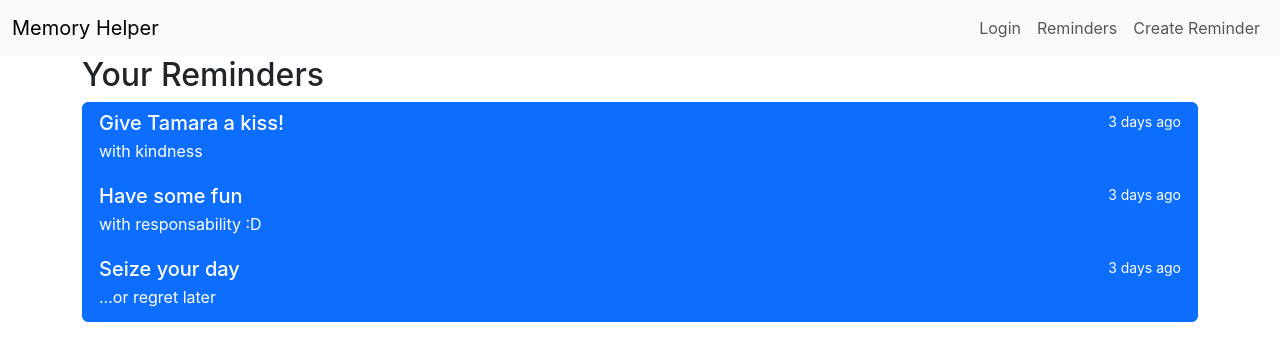
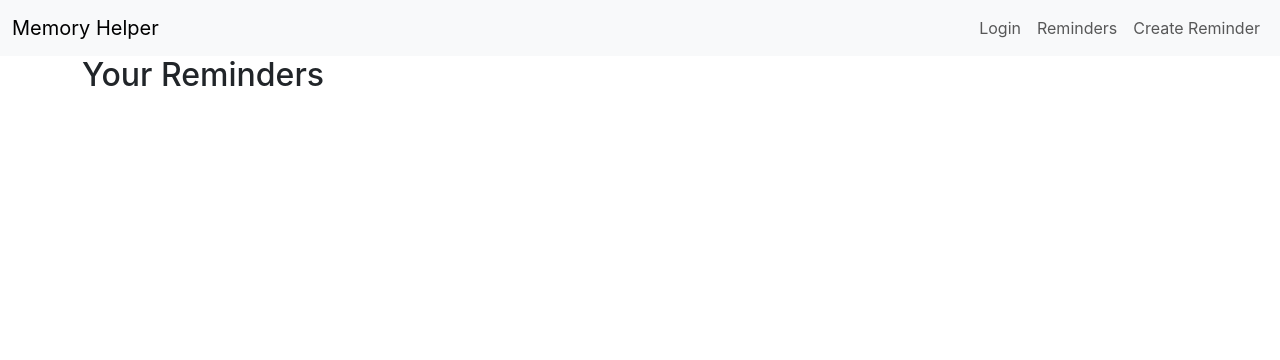
Before and after one commit to lopezatn/memory-helper, a React (Create React App) app: page /reminders in a window 1280 px wide. Shown: the top 360 px of the page. Built offline with nearby package versions, Linux system fonts and the light colour scheme.

Commit message:
Functionality of New-Reminders added with redux

```diff
--- a/src/components/inputField/InputField.jsx
+++ b/src/components/inputField/InputField.jsx
@@ -1,12 +1,12 @@
 import React from 'react';
 
-const InputField = ({onChange, onKeyDown, placeholder}) => {
+const InputField = ({name, value, onChange, onKeyDown, placeholder}) => {
 
 
 
     return (
         <label className="">
-            <input className='text-center' onChange={onChange} onKeyDown={onKeyDown} placeholder={placeholder}/>
+            <input name={name} value={value} className='text-center' onChange={onChange} onKeyDown={onKeyDown} placeholder={placeholder}/>
         </label>
     )
 }
--- a/src/components/newReminder/NewReminder.jsx
+++ b/src/components/newReminder/NewReminder.jsx
@@ -6,11 +6,18 @@ import { useDispatch } from "react-redux";
 import { createReminder } from "../../redux/slices/reminderSlice";
 
 const NewReminder = () => {
-  const [reminder, newReminder] = useState("");
+  const [reminder, newReminder] = useState({ title: "", description: "" });
   const dispatch = useDispatch();
 
   const handleNewReminder = (event) => {
-    newReminder(event.target.value);
+    const { name, value } = event.target;
+    newReminder((prevReminder) => ({
+      ...prevReminder,
+      [name]: value,
+    }));
+    console.log("name: ", name);
+    console.log("value: ", value);
+    console.log(reminder);
   };
 
   const handleKeyDown = (event) => {
@@ -32,7 +39,16 @@ const NewReminder = () => {
       <Navigation />
       <main className="container">
         <h2>New Reminder:</h2>
-        <InputField onChange={handleNewReminder} onKeyDown={handleKeyDown} />
+        <InputField
+          name="title"
+          onChange={handleNewReminder}
+          onKeyDown={handleKeyDown}
+        />
+        <InputField
+          name="description"
+          onChange={handleNewReminder}
+          onKeyDown={handleKeyDown}
+        />
         <Button
           className="btn btn-outline-primary"
           type="button"
--- a/src/components/reminders/Reminders.jsx
+++ b/src/components/reminders/Reminders.jsx
@@ -14,8 +14,9 @@ const Reminders = () => {
       <main className="container">
         <h2>Your Reminders</h2>
         <div className="list-group">
-          {reminders.map((reminder) => (
+          {reminders.map((reminder, index) => (
             <a
+              key={index}
               href="#"
               className="list-group-item list-group-item-action active"
               aria-current="true"
@@ -24,7 +25,7 @@ const Reminders = () => {
                 <h5 className="mb-1">{reminder.title}</h5>
                 <small>3 days ago</small>
               </div>
-              <p className="mb-1">{reminder.desc}</p>
+              <p className="mb-1">{reminder.description}</p>
             </a>
           ))}
         </div>
--- a/src/redux/slices/reminderSlice.js
+++ b/src/redux/slices/reminderSlice.js
@@ -1,11 +1,7 @@
 import { createSlice } from "@reduxjs/toolkit";
 
 const initialState = {
-    reminders: [
-        { title: "Give Tamara a kiss!", desc: "with kindness", id: 0 },
-        { title: "Have some fun", desc: "with responsability :D", id: 1 },
-        { title: "Seize your day", desc: "...or regret later", id: 2 },
-    ]
+    reminders: []
 }
 
 const reminderSlice = createSlice({
--- a/src/routes/Navigation.jsx
+++ b/src/routes/Navigation.jsx
@@ -1,4 +1,14 @@
+import { useNavigate } from "react-router-dom";
+
 const Navigation = () => {
+
+
+  let redirect = useNavigate();
+
+  const handleNavigation = (path) => {
+    redirect(path);
+  }
+
   return (
     <>
       <header>
@@ -20,17 +30,17 @@ const Navigation = () => {
             </button>
             <ul className="navbar-nav ms-auto">
               <li className="nav-item">
-                <a className="nav-link" href={`/`}>
+                <a className="nav-link" onClick={() => handleNavigation('/')}>
                   Login
                 </a>
               </li>
               <li className="nav-item">
-                <a className="nav-link" href={`/reminders`}>
+                <a className="nav-link" onClick={() => handleNavigation('/reminders')}>
                   Reminders
                 </a>
               </li>
               <li className="nav-item">
-                <a className="nav-link" href={`/new-reminder`}>
+                <a className="nav-link" onClick={() => handleNavigation('/new-reminder')}>
                   Create Reminder
                 </a>
               </li>
```
